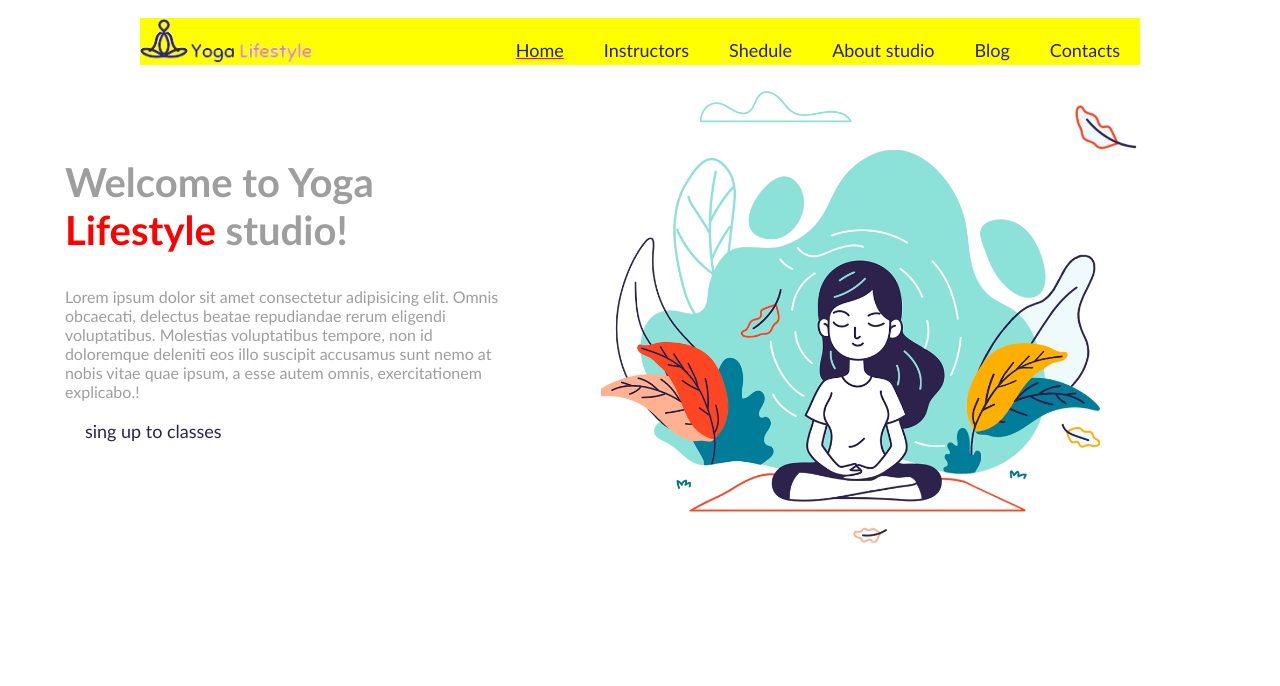
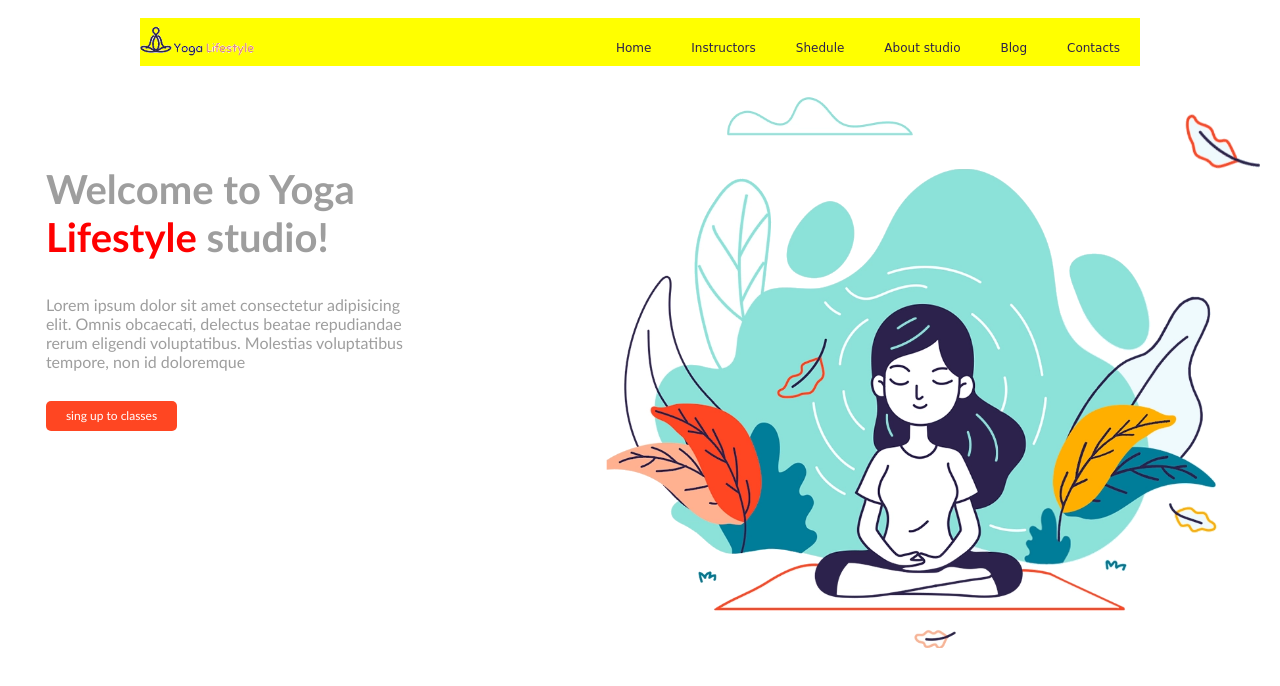
Before and after one commit to ritullia/4-joga, a website: page index.html in a window 1280 px wide. Drawn offline with Linux system fonts and the light colour scheme.

Commit message:
Sing up update

```diff
--- a/css/main.css
+++ b/css/main.css
@@ -8,6 +8,7 @@ body {
 header{
     display: inline-block;
     width: 1000px;
+    font-family: cursive;
     margin-top: 10px;
     margin-left: calc((100% - 1000px) / 2);
     background-color: yellow
@@ -15,13 +16,14 @@ header{
 
 header>img {
     float: left;
-    height: 45px;
+    height: 30px;
+    margin-top: 8px;
 
 }
 
 nav{
     float: right;
-    margin-top: 2px;
+    margin-bottom: 5px;
 }
 
 a{
@@ -29,18 +31,20 @@ a{
     text-decoration: none;
     float: left;
     color: #2D224C;
-    font-size: 18px;
+    font-size: 12px;
     line-height: 20px;
     padding: 20px;
     padding-top: 20px;
-    padding-bottom: 5px;
-    border-bottom: red 3px;
+    padding-bottom: 3px;
+
 }
 
 a:first-child {
-    text-decoration: underline red;
-    text-decoration: bold;
     margin-left: 10px;
+    border-style: none;
+    padding-bottom: 3px;
+    border-bottom: red 3px;
+
 }
 
 a:hover {
@@ -58,8 +62,8 @@ h1{
 div {
     display: inline-block;
     float: left;
-    width: 40%;
-    margin-left:5%;
+    width: 30%;
+    margin-left:3%;
     margin-right: 5%;
     margin-top: 5%;
 }
@@ -73,9 +77,28 @@ p{
 
 section {
     display: inline-block;
-    width: 90%;
+    width: 100%;
 }
 
 section>img {
-    width: 50%;
+    width: 55%;
+    float: right;
 }
+
+div>a {
+    margin-top: 30px;
+    float: left;
+    border-style: none;
+    border-radius: 5px;
+    display: inline-block;
+    margin-bottom: 30px;
+    padding: 20px;
+    padding-top: 5px;
+    padding-bottom: 5px;
+    margin-bottom: 20px;
+    background-color: #FF4622;
+    font-style: normal;
+    background-blend-mode: soft-light;
+
+
+}
--- a/index.html
+++ b/index.html
@@ -30,8 +30,8 @@
         <section>
             <div>
                 <h1>Welcome to Yoga <span style="color: red;">Lifestyle</span> studio!</h1>
-                <p>Lorem ipsum dolor sit amet consectetur adipisicing elit. Omnis obcaecati, delectus beatae repudiandae rerum eligendi voluptatibus. Molestias voluptatibus tempore, non id doloremque deleniti eos illo suscipit accusamus sunt nemo at nobis vitae quae ipsum, a esse autem omnis, exercitationem explicabo.!</p>
-                <a href="#">sing up to classes</a>
+                <p>Lorem ipsum dolor sit amet consectetur adipisicing elit. Omnis obcaecati, delectus beatae repudiandae rerum eligendi voluptatibus. Molestias voluptatibus tempore, non id doloremque</p>
+                <a href="#" style="color: white;">sing up to classes</a>
             </div>
             <img src="./img/joga.png" alt="Mergaite joga">
 
```
